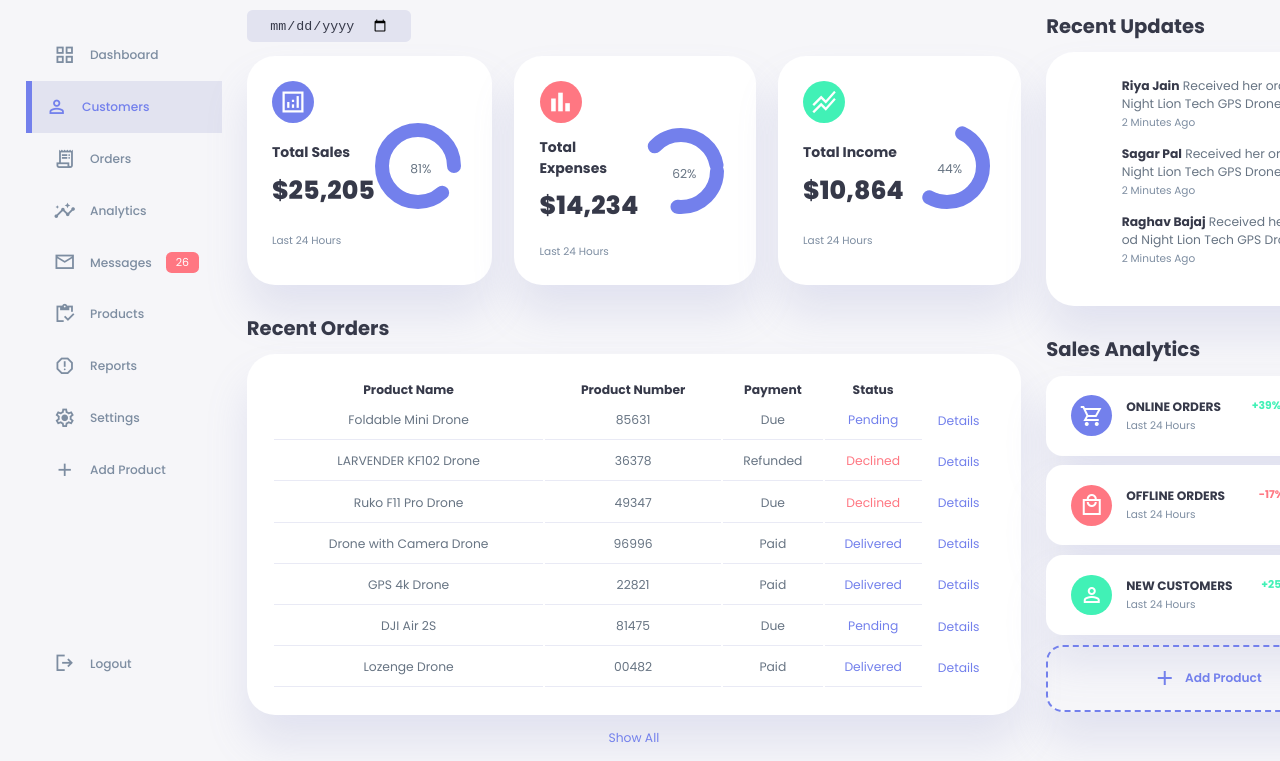
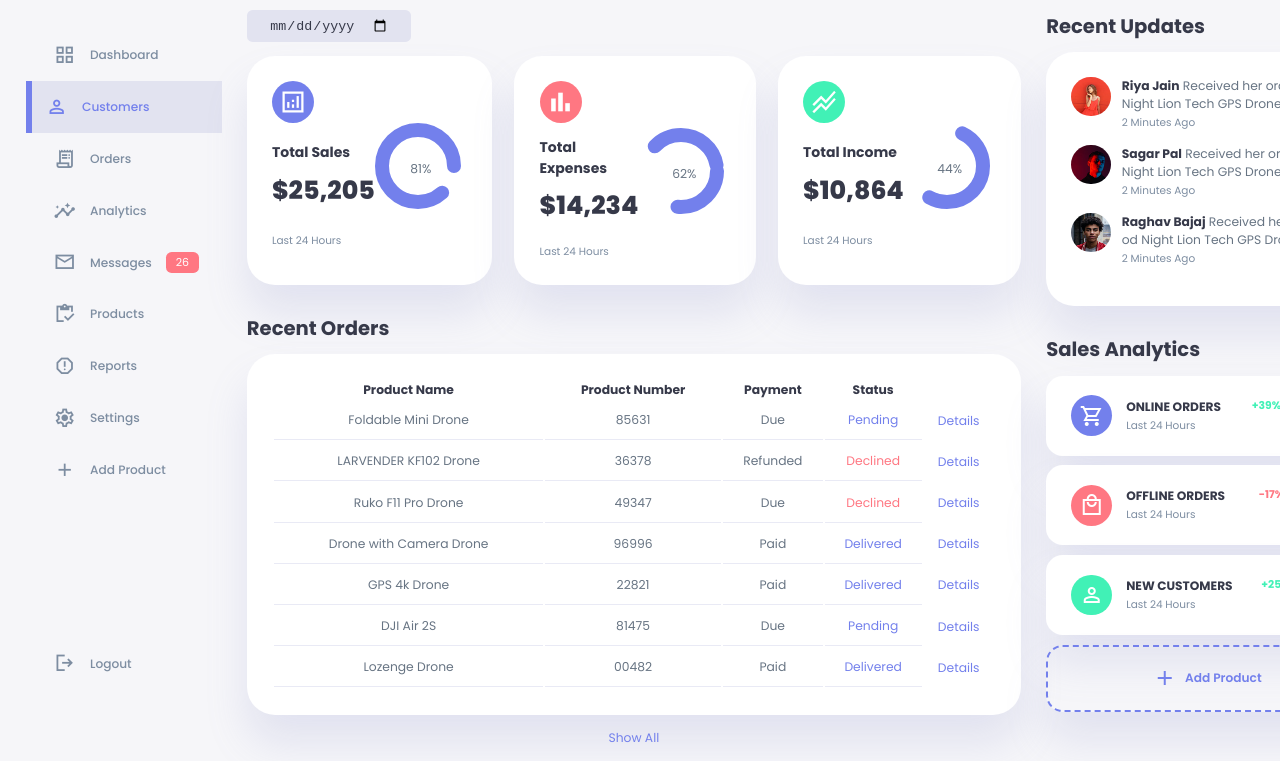
Before and after one commit to yashwardhan-acharya/dashboard, a plain HTML site: page index.html in a window 1280 px wide. Shown: the part 62-823 px from the top of the page. Drawn offline with nearby package versions, Linux system fonts and the light colour scheme.

Commit message:
index.html

```diff
--- a/index.html
+++ b/index.html
@@ -16,7 +16,7 @@
       <aside>
         <div class="top">
           <div class="logo">
-            <img src="./Logo.png" alt="" />
+            <img src="Logo.png" alt="" />
             <h2>ACH<span class="danger">ARYA</span></h2>
           </div>
           <div class="close" id="close-btn">
@@ -203,7 +203,7 @@
 
                 </div>
                 <div class="profile-photo">
-                    <img src=".yash.jpg" alt="">
+                    <img src="yash.jpg" alt="">
                 </div>
             </div>
         </div>
@@ -213,7 +213,7 @@
             <div class="updates">
                 <div class="update">
                     <div class="profile-photo">
-                        <img src=".profile-4.jpg" alt="">
+                        <img src="profile-4.jpg" alt="">
                     </div>
                     <div class="message">
                         <p><b>Riya Jain</b>  Received her order od Night Lion Tech GPS Drone.</p>
@@ -222,7 +222,7 @@
                 </div>
                 <div class="update">
                     <div class="profile-photo">
-                        <img src=".profile-2.jpg" alt="">
+                        <img src="profile-2.jpg" alt="">
                     </div>
                     <div class="message">
                         <p><b>Sagar Pal</b> Received her order od Night Lion Tech GPS Drone.</p>
@@ -231,7 +231,7 @@
                 </div>
                 <div class="update">
                     <div class="profile-photo">
-                        <img src=".profile-1.jpg" alt="">
+                        <img src="profile-1.jpg" alt="">
                     </div>
                     <div class="message">
                         <p><b>Raghav Bajaj</b> Received her order od Night Lion Tech GPS Drone.</p>
```
